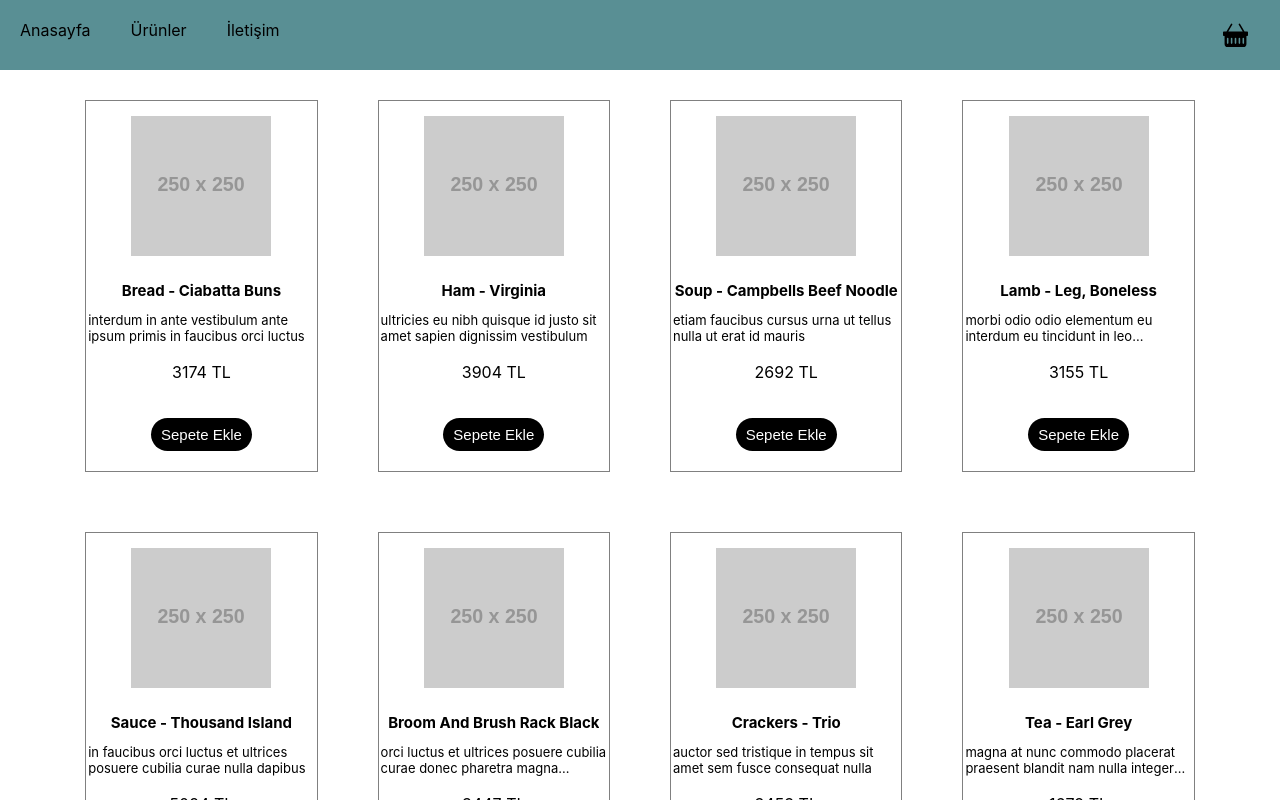
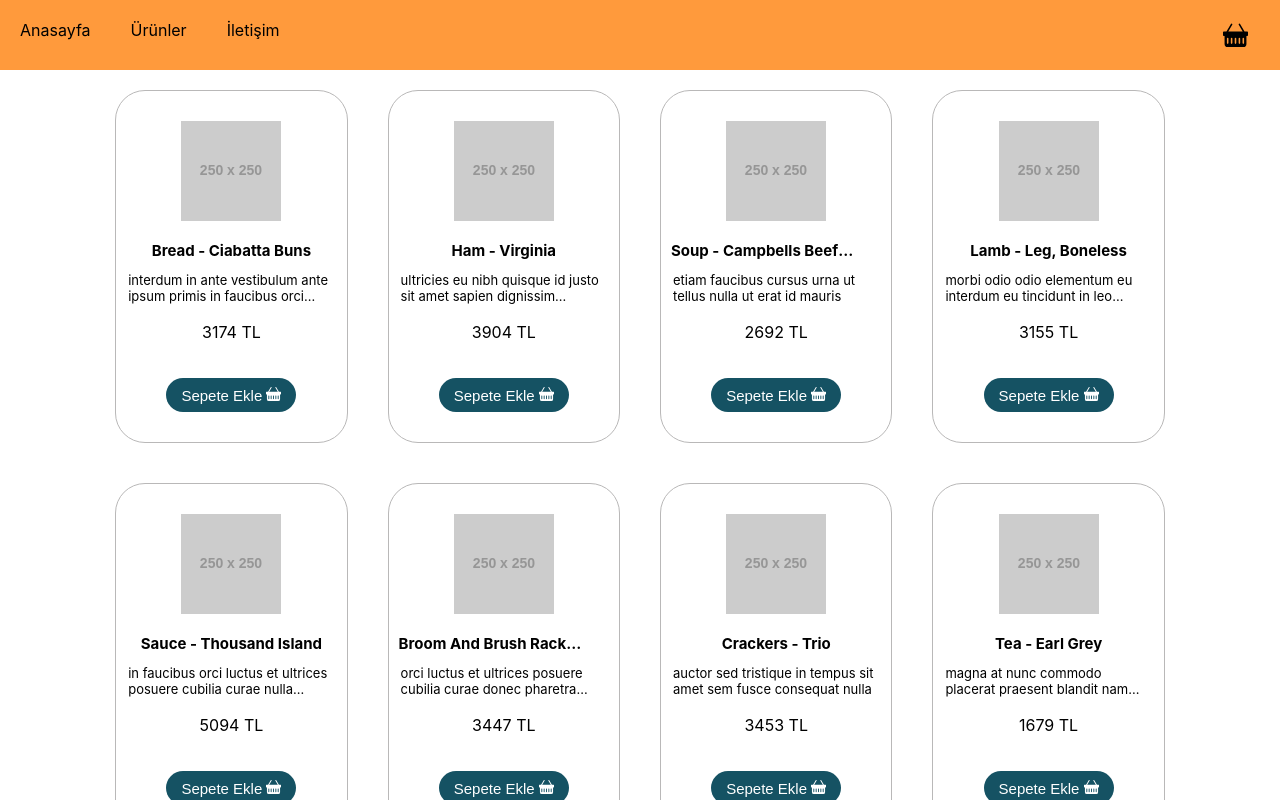
Before and after one commit to serayaltinalmaz/aventuraeducation, a React (Create React App) app in the folder myapp/: page / in a window 1280 px wide. Shown: the top 800 px of the page. Built offline with nearby package versions, Linux system fonts and the light colour scheme.

Commit message:
myapp_css

```diff
--- a/myapp/src/App.css
+++ b/myapp/src/App.css
@@ -9,18 +9,20 @@
   align-items: center;
   width: 18%;
   height: 18%;
-  margin: 30px;
-  border: solid gray 1px;
+  margin: 20px;
+  border: solid rgb(185, 184, 184) 1px;
+  border-radius: 30px;
 }
 .details{
   display: flex;
   justify-content: end;
   flex-direction: column;
   align-items: center;
+  padding: 10px;
 }
 img{
-  width: 140px;
-  margin: 15px;
+  width: 100px;
+  margin-top: 30px;
 }
 h1{
   font-size: 15px;
@@ -39,17 +41,17 @@ h1{
   margin: 2px;
 }
 .addtobasket{
-  background-color: black;
+  background-color: #155263;
   border: none;
   color: white;
-  padding: 8px 10px;
+  padding: 8px 15px 8px 15px;
   text-align:center;
   font-size: 15px;
   margin: 20px 20px;
   border-radius: 30px
 }
 nav{
-  background-color: rgb(89, 143, 148);
+  background-color: #ff9a3c;
   display: flex;
   flex-direction: row;
   width: 100%;
@@ -68,11 +70,12 @@ nav{
   right: 0px;
   width: 200px;
   height: 100%;
-  background-color: rgb(193, 192, 196);
+  background-color: white;
   padding: 20px;
   transition: right 0.3s;
   overflow-y: scroll;
   z-index:1;
+  border: 2px solid gray;
 }
 .sidebar-closed{
   display: flex;
@@ -83,7 +86,7 @@ nav{
   right: -250px;
   width: 200px;
   height: 100%;
-  background-color: rgb(193, 192, 196);
+  background-color: white;
   padding: 20px;
   transition: right 0.3s;
   overflow-y: scroll;
@@ -108,7 +111,13 @@ nav{
   z-index:1;
 }
 .sum{
+  margin-bottom: 30px;
   padding: 20px;
+  background-color: #ff9a3c;
+  border: solid 2px #155263;
+  border-radius: 10px;
+  font-size: 15px;
+  color: #155263;
 }
 .badge{
   background-color: red;
@@ -124,31 +133,41 @@ nav{
 }
 .count1{
   display: flex;
-  flex-direction: row;
-  justify-content: space-around;
+  flex-direction: column;
+  justify-content: space-evenly;
+  padding: 30px;
+  padding-top: 1px;
 }
 .count2{
   display: flex;
-  flex-direction: row;
+  flex-direction: column;
 }
 .count3{
   font-size: 10px;
 }
 .addbutton{
-  background-color: black;
+  background-color: #155263;
   border: none;
   color: white;
   text-align:center;
   border-radius: 30px;
-  height: 18px;
-  width: 18px;
+  margin: 5px;
 }
 .delbutton{
-  background-color: black;
+  background-color: #155263;
   border: none;
   color: white;
   text-align:center;
   border-radius: 30px;
-  height: 18px;
-  width: 18px;
+  margin: 5px;
 }
+.basketcompenent{
+  display: flex;
+  border-bottom: solid 2px #155263;
+}
+.basketdetail{
+  display: flex;
+  flex-direction: column;
+  justify-content: center;
+  font-size: 15px;
+}
--- a/myapp/src/App.js
+++ b/myapp/src/App.js
@@ -188,7 +188,7 @@ function App() {
                   }
                 })
               }
-            }} >Sepete Ekle</button>
+            }} >Sepete Ekle <BsFillBasketFill /></button>
           </div>
         </div>
       ))}
@@ -196,9 +196,11 @@ function App() {
       <div className={sidebar === true ? "sidebar-active" : "sidebar-closed"}>
         {basket.map((product) => (
           <div className='basketcompenent'>
+            <div className='basketdetail'>
             <img src={product.productPic}></img>
             <p>{product.productName}</p>
             <p>{product.currentPrice} TL</p>
+            </div>
             <div className='count1'>
               <div className='count2'>
               <button className='addbutton' onClick={() => {
@@ -218,7 +220,7 @@ function App() {
                 </div>
               <div className='bin' onClick={()=>{
                 let tempBasket=[...basket];
-                tempBasket=tempBasket.filter(item => item.id !== product.id);
+                tempBasket=tempBasket.filter(item => item.id !== product.id); //eşleşmeyeni listeye atıyor eşleşeni siliyor eşleşen seçilen idli ürün çıktı yeni listede yok filtrelendi
                 setBasket(tempBasket);
               }}><RiDeleteBin5Line/></div>
             </div>
```
